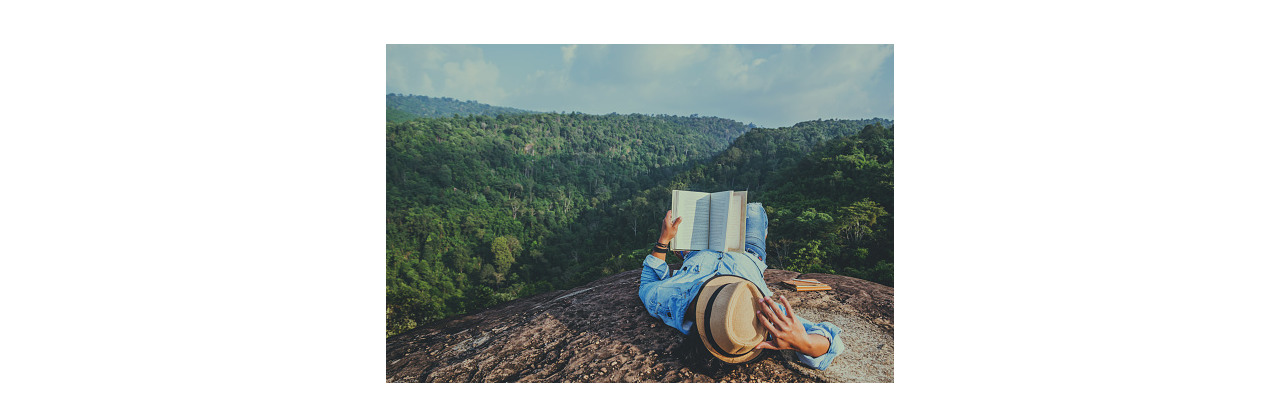
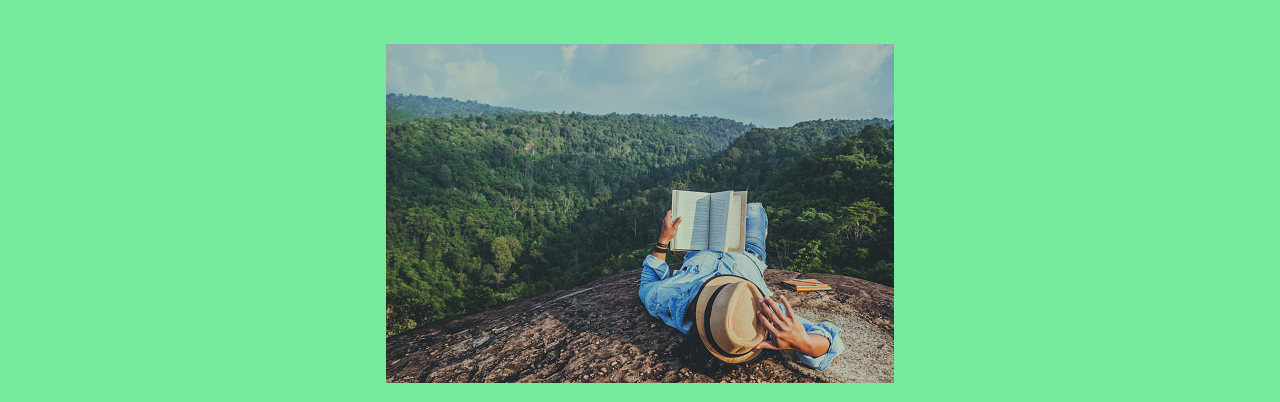
Before and after one commit to Tess-Gitundu/Independent-Project, a plain HTML site: page index.html in a window 1280 px wide. Shown: the part 240-642 px from the top of the page. Drawn offline with Linux system fonts and the light colour scheme.

Commit message:
Add background color to body

```diff
--- a/index.css
+++ b/index.css
@@ -10,3 +10,6 @@
     padding: 20px;
     font-size: 350%;
 }
+body {
+    background-color: rgb(118, 235, 157);
+}
```
